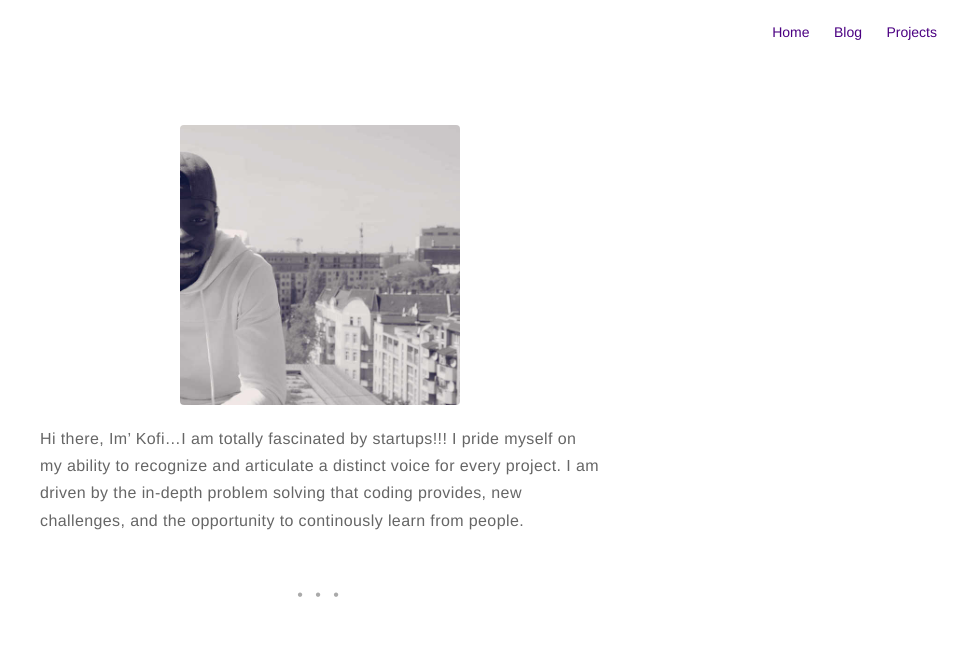
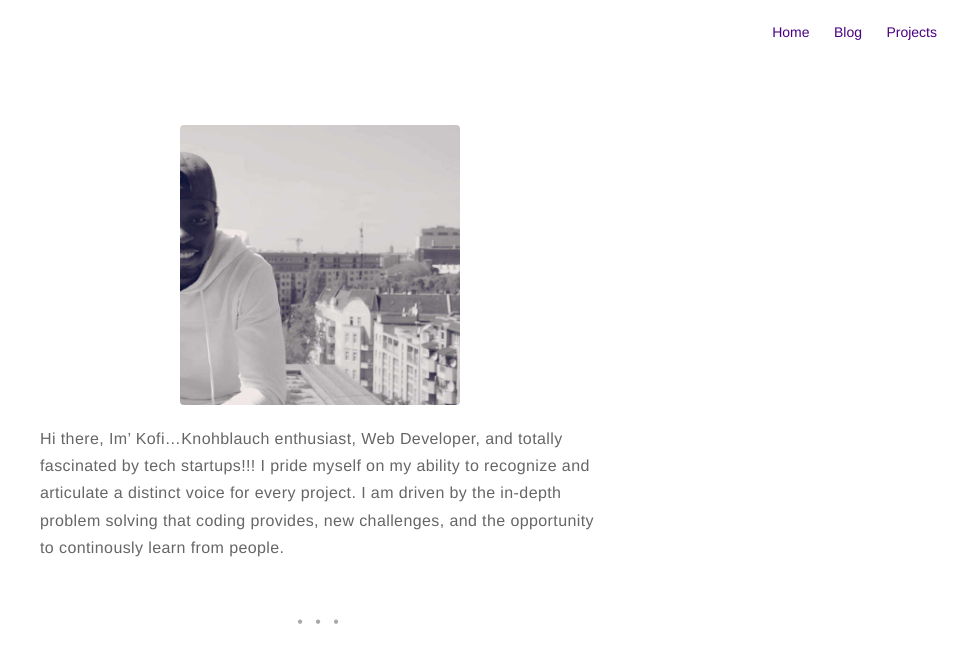
Before and after one commit to BruhKofi/bruhkofi.github.io, a Jekyll site: the page built from about.md, in a window 1280 px wide, cut to the strip 0-651 px from the top of the page. Shown: the whole strip, without its empty margins (320-1280 px from the left). Built offline with Jekyll 4.4.1, drawn with Linux system fonts in a browser that asks for light colours; a script that is not in the unit is left out; comment, search, counter and statistics services are not loaded.

Commit message:
Update about.md

```diff
--- a/about.md
+++ b/about.md
@@ -5,7 +5,7 @@
 ---
 ![Profile Image]({{ site.url }}/{{ site.picture }})
 
-Hi there, Im' Kofi...I am totally fascinated by startups!!! I pride myself on my ability to recognize and articulate a distinct voice for every project. I am driven by the in-depth problem solving that coding provides, new challenges, and the opportunity to continously learn from people.
+Hi there, Im' Kofi...Knohblauch enthusiast, Web Developer, and totally fascinated by tech startups!!! I pride myself on my ability to recognize and articulate a distinct voice for every project. I am driven by the in-depth problem solving that coding provides, new challenges, and the opportunity to continously learn from people.
 <div class="breaker"></div>
 ![HelloFresh](https://www.hellofresh.de/images/hellofresh-logo.svg?v=3){: height="90px" width="90px"}
 Currently working as a Frontend Engineer at [HelloFresh](https://hellofresh.com){:target="_blank"}, helping demystify healthy eating. **Join the Revolution!** Use code **NLAJX7** for a **20€ discount** on your first box.
```
